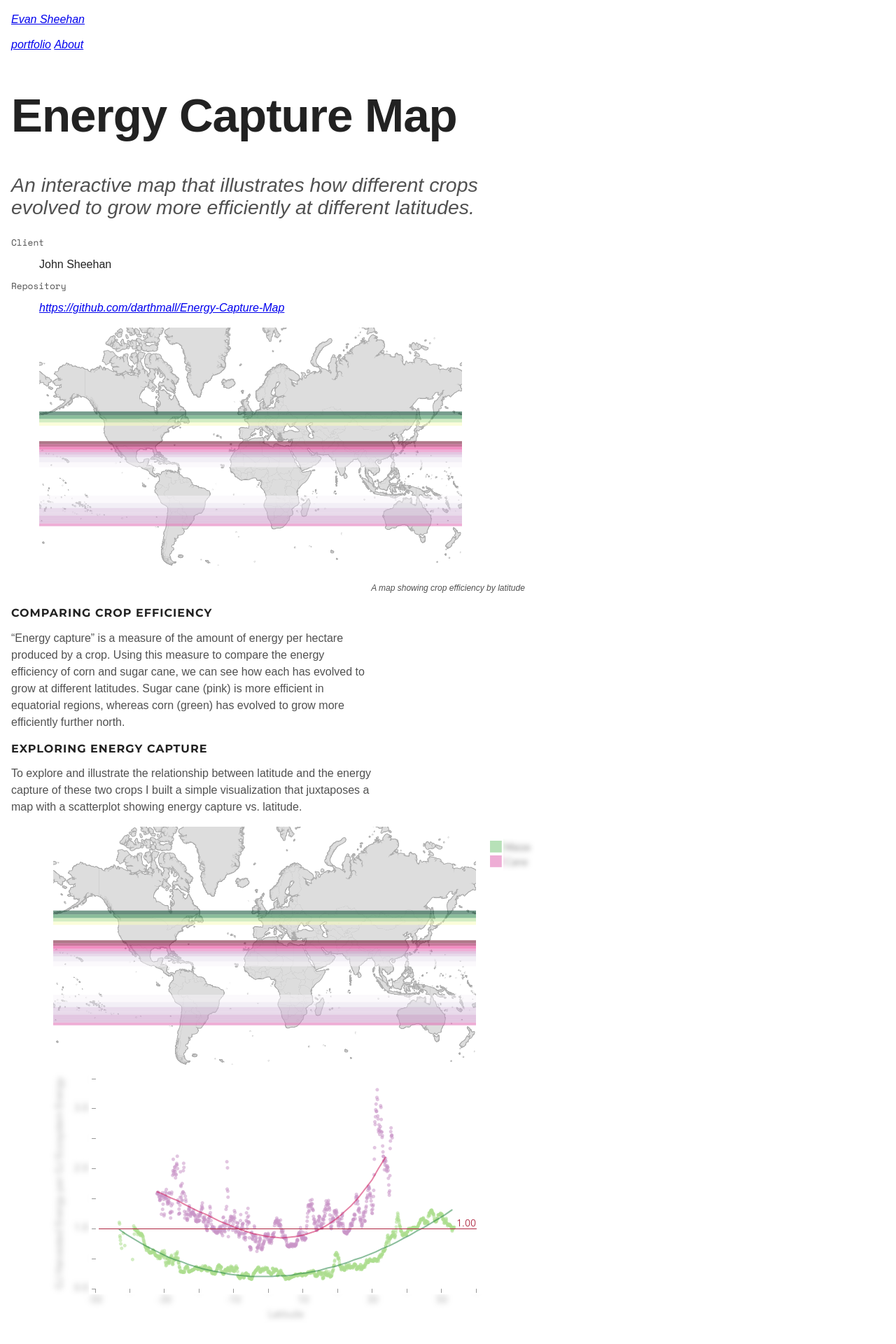
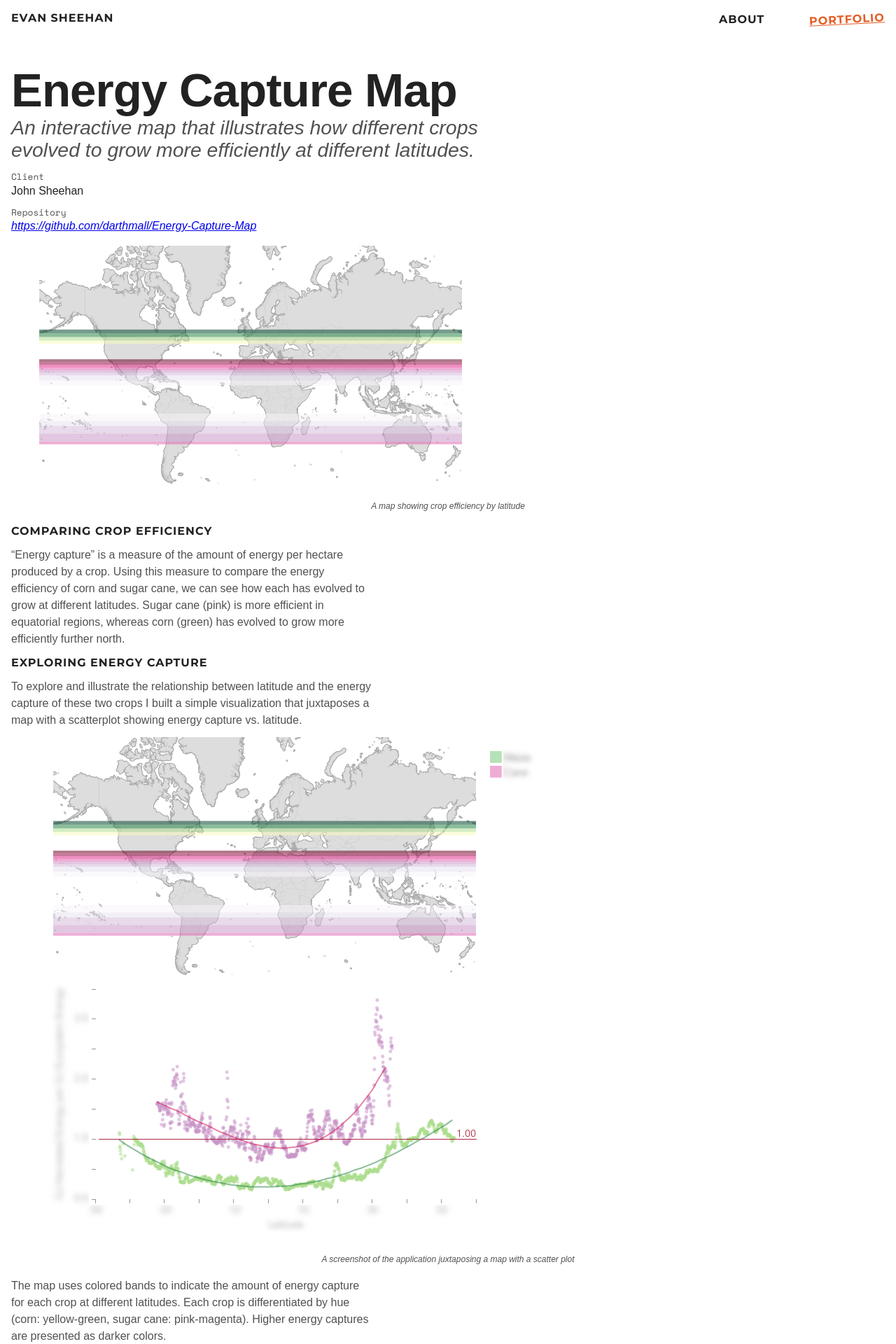
Before and after one commit to darthmall/darthmall.github.io, a Jekyll site: the page built from _portfolio/energy_capture_map.md, in a window 1280 px wide. Shown: the top 1920 px of the page at 70% size. Built offline with Jekyll 4.4.1, drawn with Linux system fonts in a browser that asks for light colours; some web fonts are replaced.

Commit message:
Style the header and navigation as components

```diff
--- /dev/null
+++ b/_data/navigation.yml
@@ -0,0 +1,5 @@
+- title: About
+  url: /about
+
+- title: Portfolio
+  url: /portfolio
--- /dev/null
+++ b/_includes/nav-menu.html
@@ -0,0 +1,11 @@
+{% comment %}
+The method for setting aria-checked here will probably fail in a case like
+"/portfolio/about-junk" because that string contains both "/portfolio" and
+"/about". What I really want is a startswith test.
+{% endcomment %}
+<nav class="nav-menu">
+  {% for lnk in site.data.navigation %}<a
+    href="{{ lnk.url }}"
+    class="item{% if page.url contains lnk.url %} -selected{% endif %}"
+  >{{ lnk.title }}</a>{% endfor %}
+</nav>
--- a/_layouts/page.html
+++ b/_layouts/page.html
@@ -1,13 +1,9 @@
 ---
 layout: base
 ---
-<header>
-  {% assign toks = page.url | remove_first: "/" | split: "/" %}
-  <a href="/" class="siteTitle">{{ site.title }}</a>
-  <nav class="siteNav inline">
-    <a href="/portfolio" {% if toks.first == "portfolio" %}class="selected" {% endif %}>portfolio</a>
-    <a href="/about" {% if toks.first == "about" %}class="selected" {% endif %}>About</a>
-  </nav>
+<header class="site-header">
+  <a href="/" class="title">{{ site.title }}</a>
+  {% include nav-menu.html %}
 </header>
 
 {% if page.title %}<h1>{{ page.title }}</h1>{% endif %}
--- a/_sass/_base.scss
+++ b/_sass/_base.scss
@@ -11,18 +11,28 @@
   color: $black;
 }
 
+%highlight-text {
+  color: $orange;
+}
+
+%unmargin {
+  margin: 0;
+}
+
 %link-reset {
-  color: inherit;
   font-style: normal;
   text-decoration: none;
 }
 
-%label-type {
+%block-text {
   font-family: $header-font;
   font-size: 1em;
+  font-style: normal;
   font-weight: 500;
+  line-height: 20px / $font-size;
   letter-spacing: 1px;
   text-transform: uppercase;
+  text-decoration: none;
 }
 
 html {
@@ -53,6 +63,19 @@ body {
   margin-top: $line-height / 2 * 1em;
 }
 
+/* Margin reset */
+h1, h2, h3, p {
+  margin-bottom: 0;
+}
+
+dd {
+  @extend %unmargin;
+}
+
+h1 + .blurb {
+  margin-top: 0;
+}
+
 h1,
 h2,
 h3,
@@ -69,8 +92,7 @@ h1 {
 }
 
 h2 {
-  @extend %label-type;
-  line-height: 1.247;
+  @extend %block-text;
 }
 
 h3 {
@@ -93,7 +115,6 @@ figcaption {
   text-align: center;
 }
 
-// FIXME: This should maybe be a component?
 .blurb {
   font-size: 1.777em;
   font-style: italic;
--- /dev/null
+++ b/_sass/_button.scss
@@ -0,0 +1,9 @@
+.btn {
+  @extend %block-text;
+  @extend %header-text-color;
+
+  border: 1px solid $black;
+  display: block;
+  padding: $md-space $lg-space;
+  text-align: center;
+}
--- /dev/null
+++ b/_sass/_helpers.scss
@@ -0,0 +1,5 @@
+%hbox {
+  display: flex;
+  flex-direction: row;
+  flex-wrap: nowrap;
+}
--- /dev/null
+++ b/_sass/_nav-menu.scss
@@ -0,0 +1,20 @@
+.nav-menu {
+  @extend %unmargin;
+
+  > .item {
+    @extend %block-text;
+    @extend %header-text-color;
+    display: inline-block;
+
+    & + * {
+      margin-left: $xl-space;
+      margin-top: 0;
+    }
+
+    &.-selected {
+      @extend %highlight-text;
+      text-decoration: underline;
+      transform: rotate(-3deg);
+    }
+  }
+}
--- /dev/null
+++ b/_sass/_site-header.scss
@@ -0,0 +1,10 @@
+.site-header {
+  @extend %hbox;
+  justify-content: space-between;
+
+  > .title {
+    @extend %block-text;
+    @extend %header-text-color;
+    display: inline-block;
+  }
+}
--- a/style.scss
+++ b/style.scss
@@ -2,7 +2,11 @@
 ---
 // @import "vendor/modularscale/_modularscale";
 @import "variables";
+@import "helpers";
 @import "base";
+@import "button";
+@import "site-header";
+@import "nav-menu";
 // @import "box";
 // @import "backgrounds";
 // @import "list";
```
